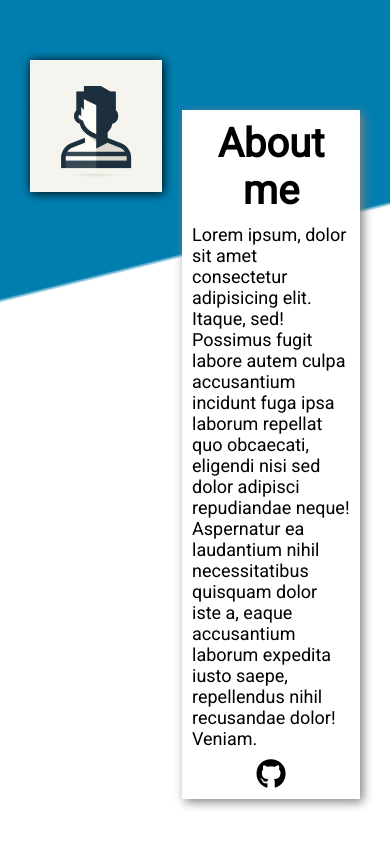
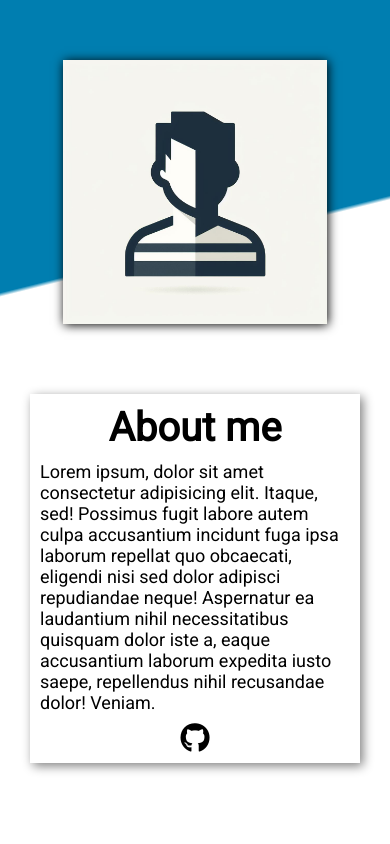
Before and after one commit to High-Banana/Homepage, a plain HTML site: page index.html in a window 390 px wide. Shown: the top 844 px of the page. Drawn offline with Linux system fonts and the light colour scheme.

Commit message:
Fix about card design for mobile devices

```diff
--- a/style.css
+++ b/style.css
@@ -270,6 +270,8 @@ footer img {
   }
 
   .about-card {
+    flex-direction: column;
+    align-items: center;
     box-shadow: none;
     width: 100%;
     padding: 10px 10px;
@@ -318,6 +320,7 @@ footer img {
     flex-direction: column;
     justify-content: center;
     align-items: center;
+    gap: 0px;
   }
 
   .footer-description {
```
